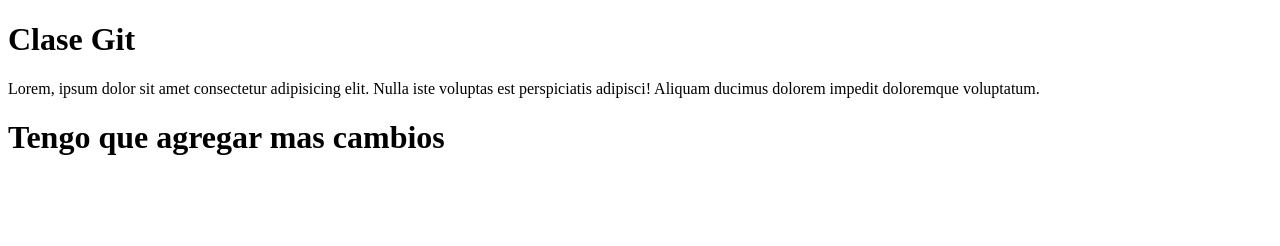
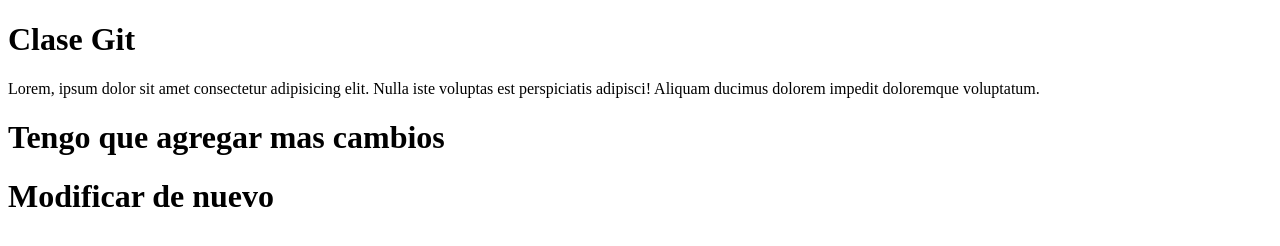
Before and after one commit to RoHeredia/Prueba-git, a plain HTML site: page index.html in a window 1280 px wide. Drawn offline with Linux system fonts and the light colour scheme.

Commit message:
comentario prueba

```diff
--- a/index.html
+++ b/index.html
@@ -14,6 +14,9 @@
     </p>
 
     <h1>Tengo que agregar mas cambios</h1>
+    <h1>Modificar de nuevo
+
+    </h1>
 
 </body>
 </html>
```
